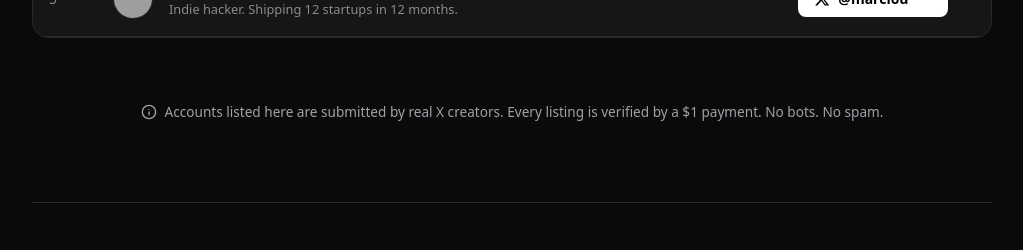
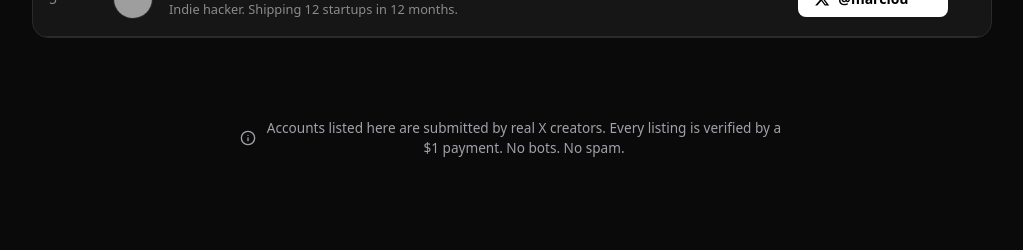
Before and after one commit to Ravishankar802/The-Plugd, a Next.js app: page / in a window 1280 px wide. Shown: the part 893-1143 px from the top of the page, without its empty margins (128-1151 px from the left). Built offline with nearby package versions, Linux system fonts and the light colour scheme; no server answers; the database is empty; grey boxes are pictures that could not be loaded.

Commit message:
feat: load more pagination for index directory, 50 accounts per load

```diff
--- a/src/app/page.tsx
+++ b/src/app/page.tsx
@@ -163,6 +163,7 @@ export default function Home() {
     }
 
     setFilteredAccounts(sorted);
+    setVisibleCount(50); // Reset pagination on any filter change
   }, [searchQuery, selectedNiches, accounts, selectedFollowersRange, sortBy, shuffleKey]);
 
   const fetchAccounts = async () => {
@@ -192,6 +193,7 @@ export default function Home() {
     }
 
     setSelectedNiches(prev => {
+      setVisibleCount(50); // Reset pagination on niche toggle
       if (prev.includes(nicheName)) {
         return prev.filter(n => n !== nicheName);
       } else {
@@ -334,17 +336,17 @@ export default function Home() {
           onShuffle={handleShuffle}
         />
 
-        <div className="flex flex-col items-center gap-4 py-8">
+        <div className="flex flex-col items-center gap-6 py-12">
           {remainingCount > 0 && (
             <button
               onClick={handleLoadMore}
-              className="flex items-center gap-2 bg-card hover:bg-accent border border-border px-8 py-3 rounded-xl text-sm font-medium transition-all mb-4"
+              className="flex items-center justify-center gap-2 bg-transparent border border-[#2a2a2a] px-8 py-3 rounded-full text-[0.95rem] font-medium text-[#f5f5f5] transition-all hover:bg-[#1a1a1a] active:scale-[0.98]"
             >
-              Load more ({remainingCount} remaining) ↓
+              Show more ({Math.min(50, remainingCount)} more accounts)
             </button>
           )}
-          <p className="text-[#a1a1aa] text-[0.85rem] flex items-center gap-2 font-mono-custom">
-            <Info className="w-4 h-4" />
+          <p className="text-[#a1a1aa] text-[0.85rem] flex items-center gap-2 font-mono-custom text-center px-4 max-w-xl">
+            <Info className="w-4 h-4 shrink-0" />
             Accounts listed here are submitted by real X creators. Every listing is verified by a $1 payment. No bots. No spam.
           </p>
         </div>
```
